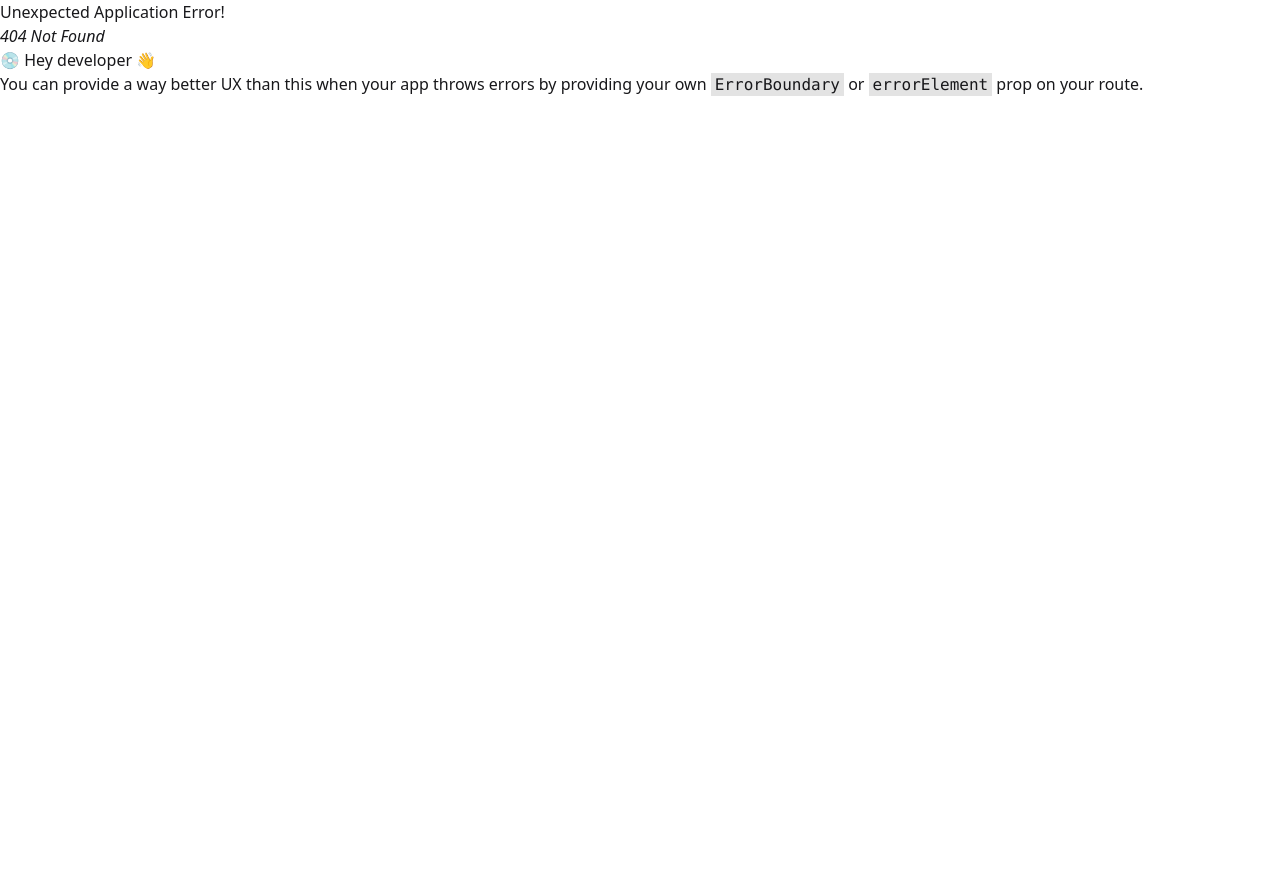
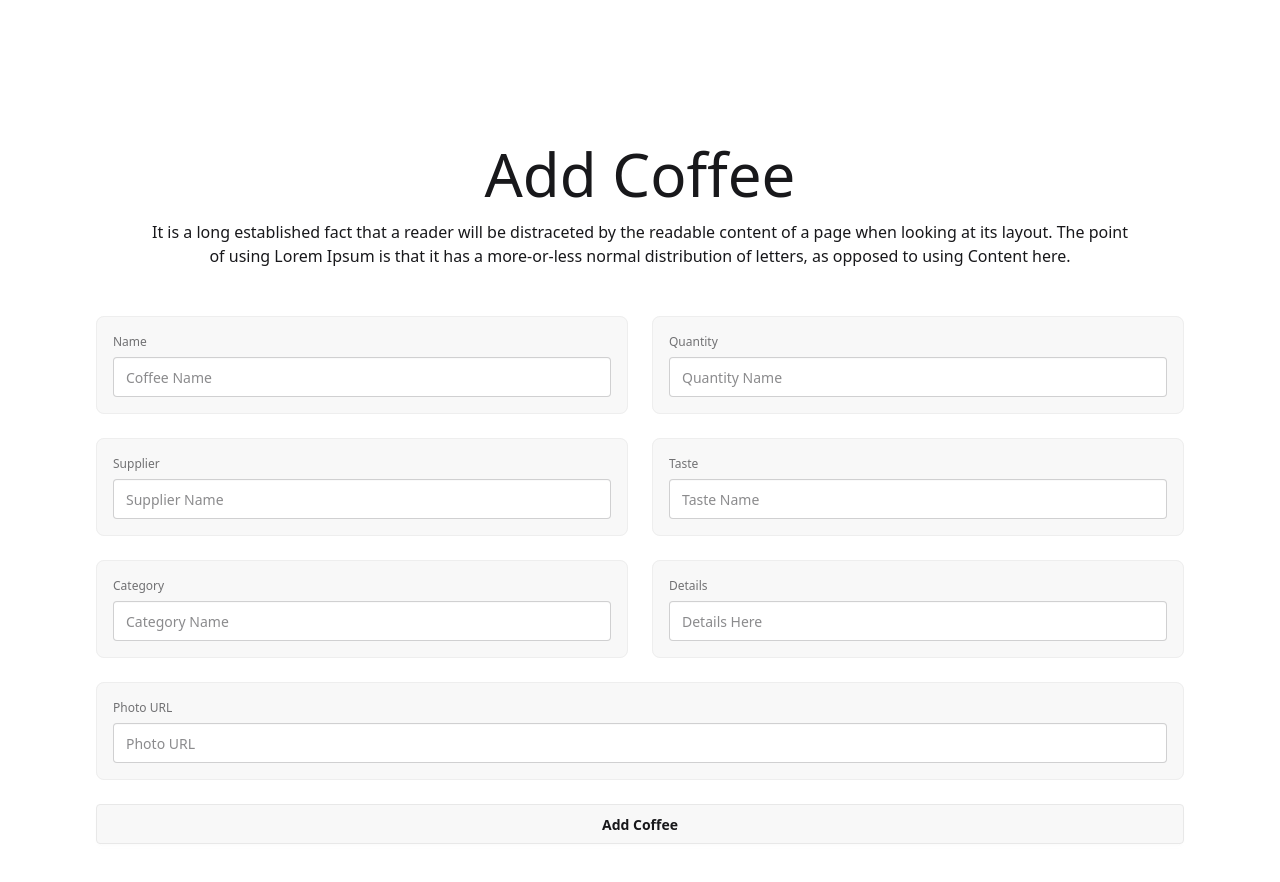
Before and after one commit to arafat22184/coffee-store-client, a React (Vite) app: page /addCoffee in a window 1280 px wide. Before the commit this address had no page. Shown: the top 882 px of the page. Before the commit the page ends 800 px from the top, so only its background shows below. Built offline with nearby package versions, Linux system fonts and the light colour scheme.

Commit message:
add coffee data to server

```diff
--- /dev/null
+++ b/src/Components/AddCoffee.jsx
@@ -0,0 +1,115 @@
+import React from "react";
+
+const AddCoffee = () => {
+  const handleAddCoffee = (e) => {
+    e.preventDefault();
+    const form = e.target;
+    const formData = new FormData(form);
+    const newCoffee = Object.fromEntries(formData.entries());
+
+    // Send Data to the DB
+    fetch("http://localhost:3000/coffees", {
+      method: "Post",
+      headers: {
+        "content-type": "application/json",
+      },
+      body: JSON.stringify(newCoffee),
+    })
+      .then((res) => res.json())
+      .then((data) => {
+        if (data.insertedId) {
+          alert("added Successfully");
+        }
+      });
+  };
+
+  return (
+    <div className="p-24">
+      <div className="p-12 text-center space-y-4">
+        <h1 className="text-6xl">Add Coffee</h1>
+        <p>
+          It is a long established fact that a reader will be distraceted by the
+          readable content of a page when looking at its layout. The point of
+          using Lorem Ipsum is that it has a more-or-less normal distribution of
+          letters, as opposed to using Content here.
+        </p>
+      </div>
+      <form onSubmit={handleAddCoffee}>
+        <div className="grid grid-cols-1 md:grid-cols-2 gap-6">
+          <fieldset className="fieldset bg-base-200 border-base-300 rounded-box border p-4">
+            <label className="label">Name</label>
+            <input
+              type="text"
+              name="name"
+              className="input w-full"
+              placeholder="Coffee Name"
+            />
+          </fieldset>
+
+          <fieldset className="fieldset bg-base-200 border-base-300 rounded-box border p-4">
+            <label className="label">Quantity</label>
+            <input
+              type="text"
+              name="quantity"
+              className="input w-full"
+              placeholder="Quantity Name"
+            />
+          </fieldset>
+
+          <fieldset className="fieldset bg-base-200 border-base-300 rounded-box border p-4">
+            <label className="label">Supplier</label>
+            <input
+              type="text"
+              name="supplier"
+              className="input w-full"
+              placeholder="Supplier Name"
+            />
+          </fieldset>
+
+          <fieldset className="fieldset bg-base-200 border-base-300 rounded-box border p-4">
+            <label className="label">Taste</label>
+            <input
+              type="text"
+              name="taste"
+              className="input w-full"
+              placeholder="Taste Name"
+            />
+          </fieldset>
+
+          <fieldset className="fieldset bg-base-200 border-base-300 rounded-box border p-4">
+            <label className="label">Category</label>
+            <input
+              type="text"
+              name="category"
+              className="input w-full"
+              placeholder="Category Name"
+            />
+          </fieldset>
+
+          <fieldset className="fieldset bg-base-200 border-base-300 rounded-box border p-4">
+            <label className="label">Details</label>
+            <input
+              type="text"
+              name="details"
+              className="input w-full"
+              placeholder="Details Here"
+            />
+          </fieldset>
+        </div>
+        <fieldset className="fieldset bg-base-200 border-base-300 rounded-box border p-4 my-6">
+          <label className="label">Photo URL</label>
+          <input
+            type="text"
+            name="photo"
+            className="input w-full"
+            placeholder="Photo URL"
+          />
+        </fieldset>
+
+        <input type="submit" className="w-full btn" value="Add Coffee" />
+      </form>
+    </div>
+  );
+};
+
+export default AddCoffee;
--- /dev/null
+++ b/src/Components/Header.jsx
@@ -0,0 +1,7 @@
+import React from "react";
+
+const Header = () => {
+  return <div></div>;
+};
+
+export default Header;
--- /dev/null
+++ b/src/Components/Home.jsx
@@ -0,0 +1,7 @@
+import React from "react";
+
+const Home = () => {
+  return <div></div>;
+};
+
+export default Home;
--- /dev/null
+++ b/src/Components/UpdateCoffee.jsx
@@ -0,0 +1,7 @@
+import React from "react";
+
+const UpdateCoffee = () => {
+  return <div></div>;
+};
+
+export default UpdateCoffee;
--- /dev/null
+++ b/src/layouts/MainLayout.jsx
@@ -0,0 +1,16 @@
+import React from "react";
+import { Outlet } from "react-router";
+import Header from "../Components/Header";
+
+const MainLayout = () => {
+  return (
+    <div>
+      <Header></Header>
+      <div className="max-w-7xl mx-auto">
+        <Outlet></Outlet>
+      </div>
+    </div>
+  );
+};
+
+export default MainLayout;
--- a/src/main.jsx
+++ b/src/main.jsx
@@ -1,13 +1,30 @@
 import { StrictMode } from "react";
 import { createRoot } from "react-dom/client";
 import "./index.css";
-import App from "./App.jsx";
 import { createBrowserRouter, RouterProvider } from "react-router";
+import MainLayout from "./layouts/MainLayout.jsx";
+import Home from "./Components/Home.jsx";
+import AddCoffee from "./Components/AddCoffee.jsx";
+import UpdateCoffee from "./Components/UpdateCoffee.jsx";
 
 const router = createBrowserRouter([
   {
     path: "/",
-    element: <h1>Hello World</h1>,
+    element: <MainLayout></MainLayout>,
+    children: [
+      {
+        index: true,
+        Component: Home,
+      },
+      {
+        path: "/addCoffee",
+        Component: AddCoffee,
+      },
+      {
+        path: "/updateCoffee",
+        Component: UpdateCoffee,
+      },
+    ],
   },
 ]);
 
```
